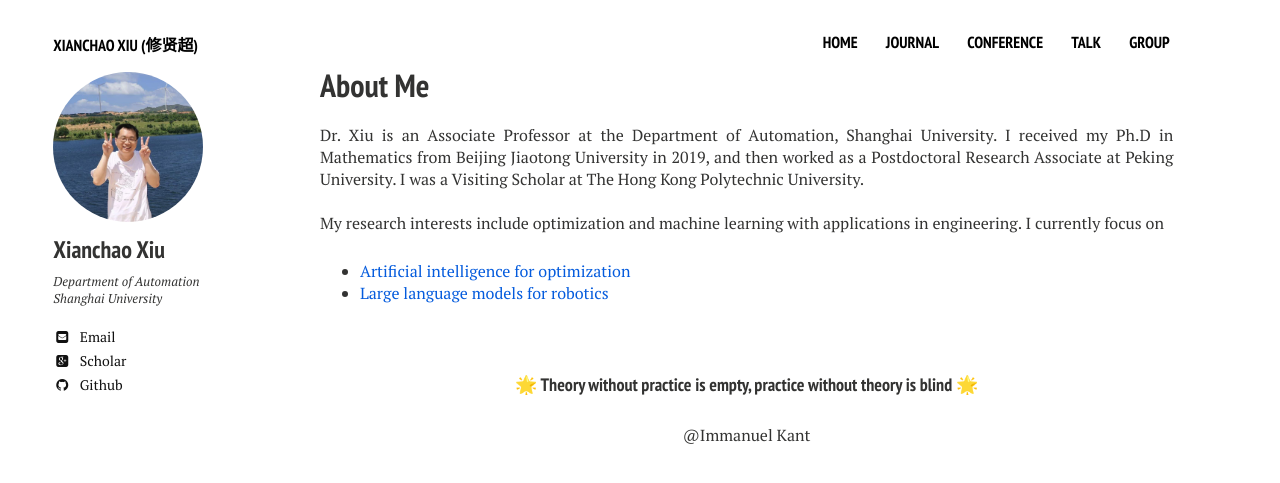
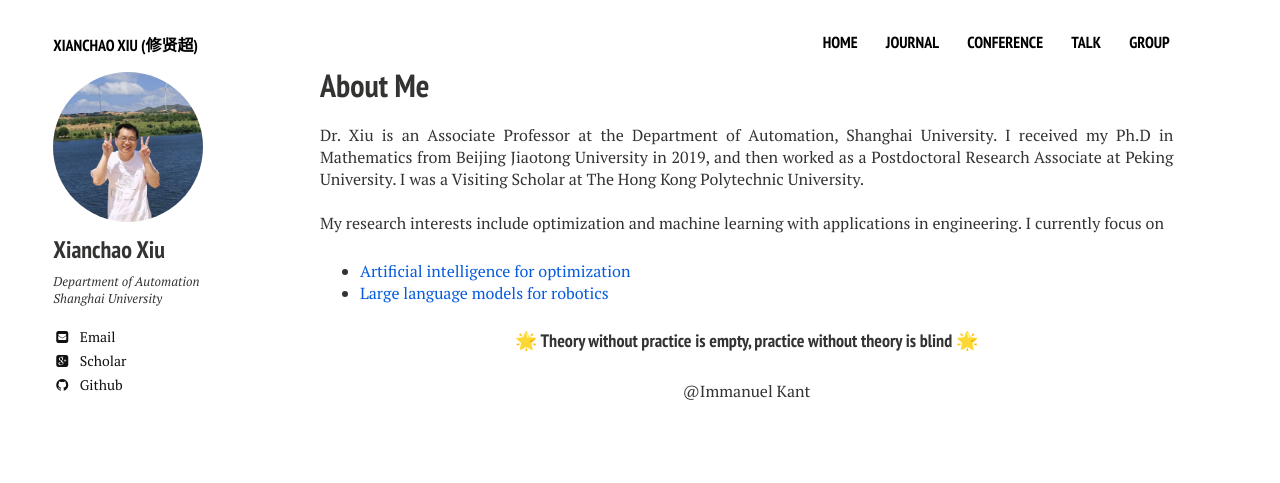
Before and after one commit to xianchaoxiu/xianchaoxiu.github.io, a Jekyll site: the page built from index.md, in a window 1280 px wide. Shown: the top 483 px of the page. Built offline with Jekyll 4.4.1, drawn with Linux system fonts in a browser that asks for light colours; nearby versions of some CDN libraries.

Commit message:
Update home2.html

```diff
--- a/_layouts/home2.html
+++ b/_layouts/home2.html
@@ -36,7 +36,7 @@
 	 I currently focus on
 	<ul>
       <li> <a href="https://github.com/xianchaoxiu/AI4OPT" class="textlink" target="_blank">Artificial intelligence for optimization </a> </li>
-      <li> <a href="https://github.com/xianchaoxiu/LLM4RO" class="textlink" target="_blank">Large language models for robotics </a> </li>  <br> <br>
+      <li> <a href="https://github.com/xianchaoxiu/LLM4RO" class="textlink" target="_blank">Large language models for robotics </a> </li>
     </ul>
 
 
```
